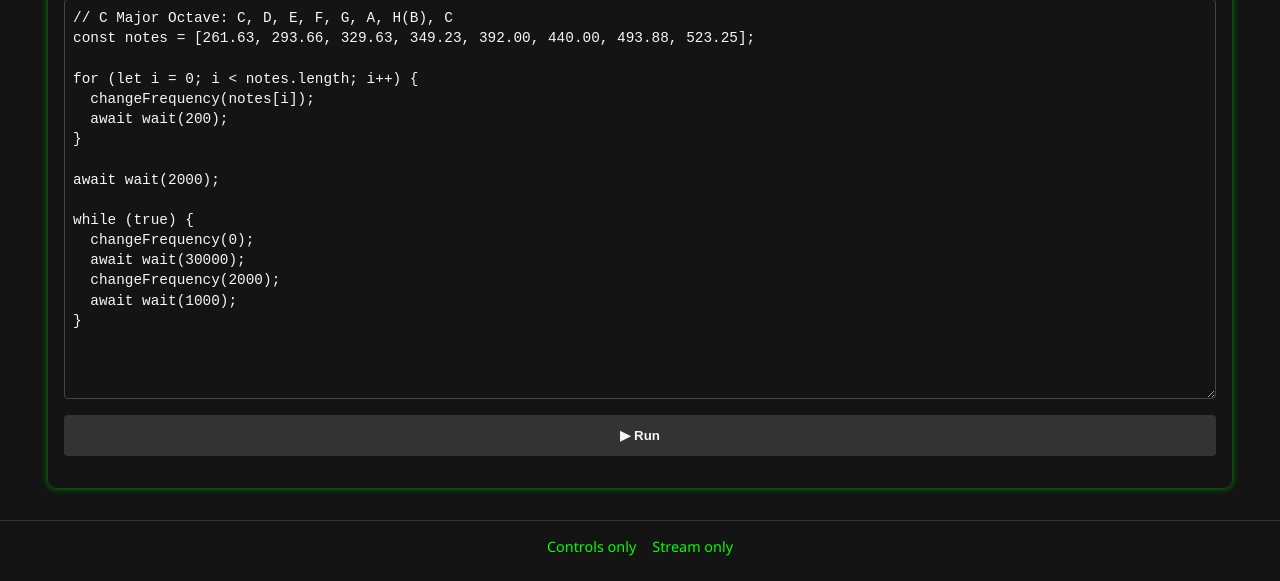
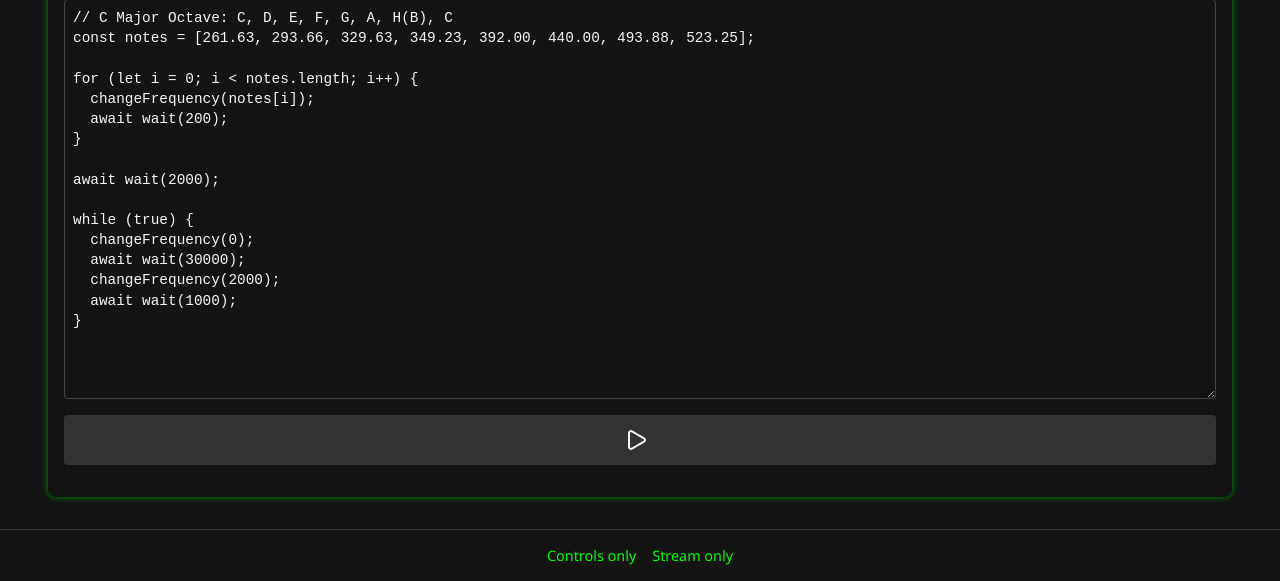
Before and after one commit to kaleido-cam/webapp, a Flask app: page /controls in a window 1280 px wide. Shown: the part 512-1093 px from the top of the page. Before the commit the page ends 1068 px from the top, so only its background shows below. Run offline with Flask 3, Linux system fonts and the light colour scheme; some web fonts are replaced.

Commit message:
Play / Stop button as SVG

```diff
--- a/static/css/styles.css
+++ b/static/css/styles.css
@@ -390,6 +390,20 @@ textarea {
     gap: 1rem;
 }
 
+#editor-container button svg {
+    height: 1.5rem;
+    vertical-align: middle;
+    margin-right: 0.5rem;
+}
+
+/*#editor-container button {*/
+/*    display: flex;*/
+/*    align-items: center;*/
+/*    justify-content: center;*/
+/*    gap: 0.5rem;*/
+/*    font-size: 1.5rem;*/
+/*}*/
+
 textarea#userscript-code {
     font-family: 'Courier New', Courier, monospace;
     font-size: 0.9rem;
--- a/templates/includes/userscript.html
+++ b/templates/includes/userscript.html
@@ -18,8 +18,8 @@ while (true) {
   await wait(1000);
 }
     </textarea>
-    <button class="btn-secondary" id="run-userscript-btn" onclick="runUserScript()">▶ Run</button>
-    <button style="display: none" class="btn-danger" id="stop-userscript-btn" onclick="stopUserScript()">■ Stop</button>
+    <button class="btn-secondary" id="run-userscript-btn" onclick="runUserScript()">{% include "svg/play.svg" %}</button>
+    <button style="display: none" class="btn-danger" id="stop-userscript-btn" onclick="stopUserScript()">{% include "svg/square.svg" %}</button>
 </div>
 
 <script src="{{ url_for('static', filename='js/userscript.js') }}"></script>
```
Also changed, not shown: templates/svg/play.svg (added), templates/svg/square.svg (added).
